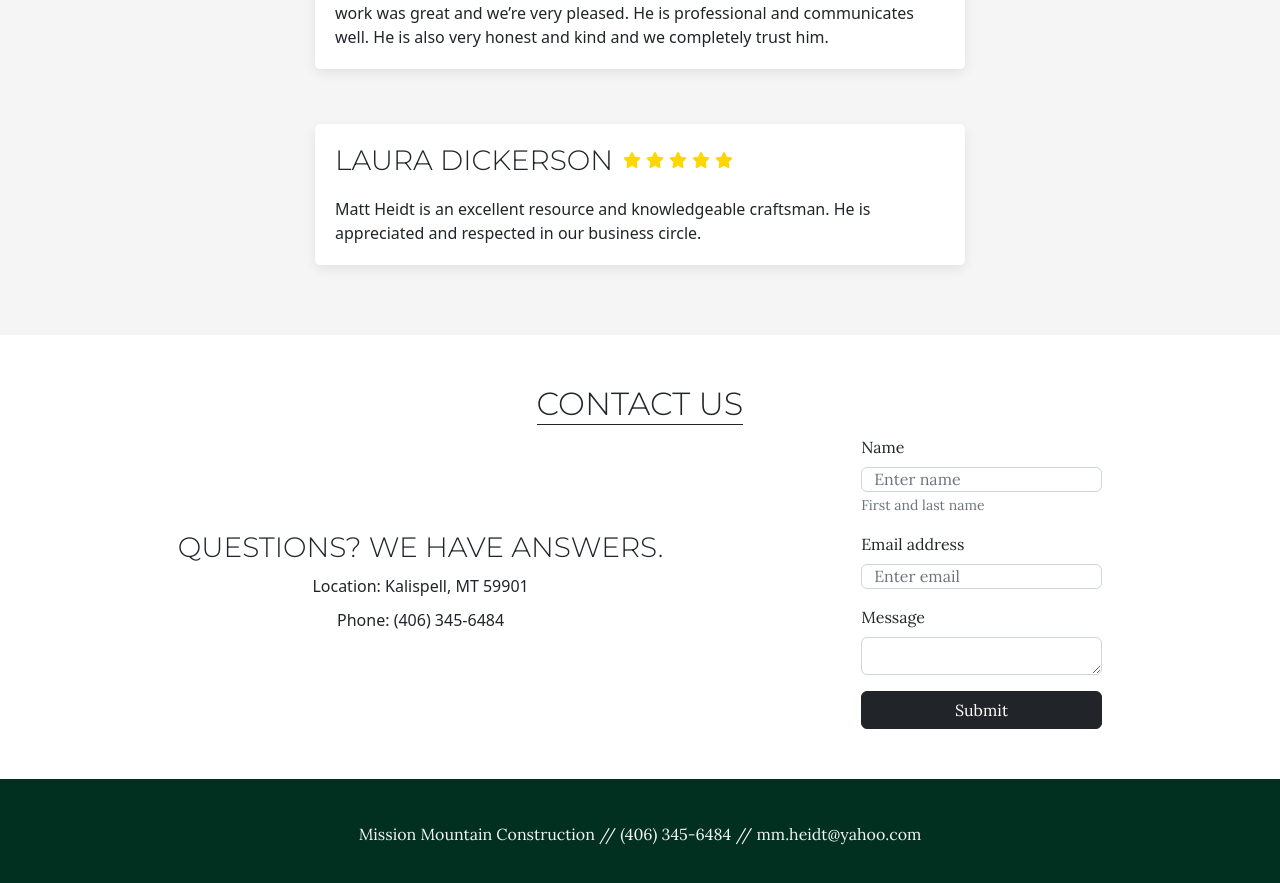
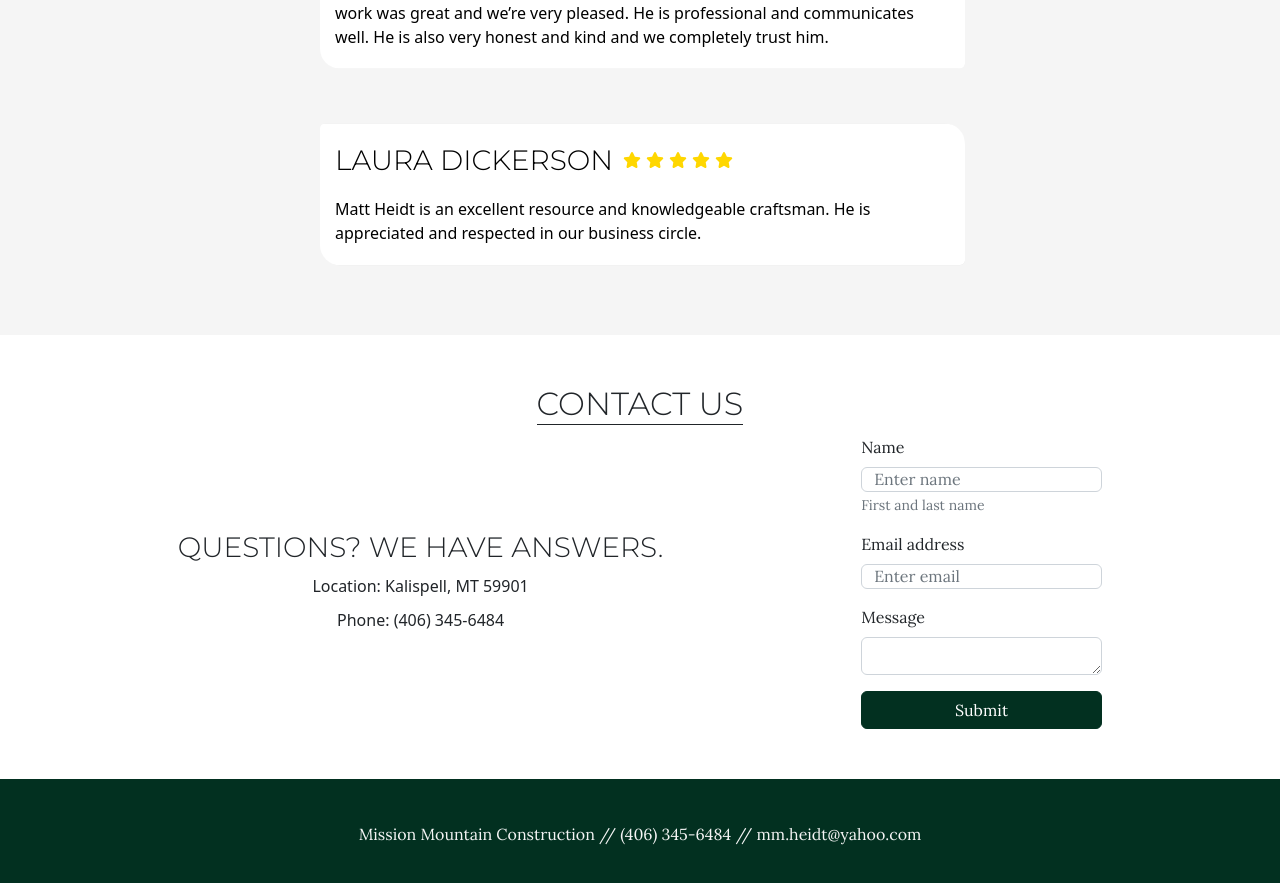
Before and after one commit to mdreesen/web-one-small-business, a Next.js app: page / in a window 1280 px wide. Shown: the part 1720-2603 px from the top of the page. Built offline with nearby package versions, Linux system fonts and the light colour scheme.

Commit message:
Adding prefers color scheme for system

```diff
--- a/components/Contact/index.js
+++ b/components/Contact/index.js
@@ -20,7 +20,7 @@ export default function Contact() {
                 <Form.Control type="email" placeholder="Enter email" />
             </Form.Group>
 
-            <Form.Group className="mb-3" controlId="exampleForm.ControlTextarea1">
+            <Form.Group className="mb-3" controlId="ControlTextarea1">
                 <Form.Label>Message</Form.Label>
                 <Form.Control as="textarea" rows={3} />
             </Form.Group>
--- a/styles/Card.module.css
+++ b/styles/Card.module.css
@@ -8,7 +8,7 @@
   height: max-content;
   border-radius: 5px;
 
-  /* clip-path: inset(0px 0px 20px 5px round 5px 50px); */
+  clip-path: inset(0px 0px 0px 5px round 5px 20px);
 }
 
 .card:hover {
@@ -22,6 +22,8 @@
   align-items: center;
   padding: 20px;
   max-width: 650px;
+  color: black;
+  /* background: whitesmoke; */
 }
 
 .container-name {
--- a/styles/Home.module.css
+++ b/styles/Home.module.css
@@ -5,8 +5,6 @@
   align-items: center;
   justify-content: space-around;
   row-gap: 10px;
-
-  background-color: white;
 }
 
 .sectionThree {
@@ -17,7 +15,7 @@
   justify-content: space-around;
   row-gap: 10px;
 
-  background: whitesmoke;
+  background-color: whitesmoke;
 }
 
 .sectionFour {
@@ -27,8 +25,6 @@
   align-items: center;
   justify-content: space-around;
   row-gap: 10px;
-
-  background-color: white;
 }
 
 .container {
--- a/styles/globals.css
+++ b/styles/globals.css
@@ -6,10 +6,10 @@
   --bs-light-rgb: none;
   --bs-navbar-toggler-border-color: none;
 
-  --bs-btn-bg: black;
-  --bs-btn-border-color: black;
-  --bs-btn-hover-bg: black;
-  --bs-btn-active-bg: black;
+  --bs-btn-bg: #023020;
+  --bs-btn-border-color: #023020;
+  --bs-btn-hover-bg: #023020;
+  --bs-btn-active-bg: #023020;
 }
 
 .navbar {
@@ -85,15 +85,27 @@ form {
   font-family: 'Lora', serif;
 }
 
-button, .btn-primary {
+/* button,
+.btn-primary {
   --bs-btn-bg: #023020;
   --bs-btn-border-color: black;
+} */
+
+/* .btn-dark {
+  --bs-btn-bg: #023020 !important;
+  --bs-btn-border-color: #023020 !important;
+  --bs-btn-hover-bg: #023020 !important;
+  --bs-btn-active-bg: #023020 !important;
+} */
+
+.btn {
+  background: #023020;
 }
 
-section {
+/* section {
   height: 100%;
   padding: 50px 0;
-}
+} */
 
 ul {
   list-style-type: none;
@@ -148,9 +160,60 @@ form {
   justify-content: space-evenly;
 }
 
+/* #formBasicName,
+#formBasicEmail,
+#ControlTextarea1 {
+  background: transparent;
+  border: none;
+  border-bottom-style: solid;
+  color: whitesmoke;
+  border-radius: 0px;
+} */
+
 @media (max-width: 900px) {
   section {
     height: 100%;
     padding: 50px 34px;
   }
 }
+
+@media (prefers-color-scheme: dark) {
+  section {
+    height: 100%;
+    padding: 50px 0;
+
+    background: linear-gradient(90deg, rgba(3, 11, 6, .977) 2%, #0f0e0e 49%);
+    color: whitesmoke;
+  }
+
+  #formBasicName,
+  #formBasicEmail,
+  #ControlTextarea1 {
+    background: transparent;
+    border: none;
+    border-bottom-style: solid;
+    color: whitesmoke;
+    border-radius: 0px;
+  }
+
+  .btn-dark {
+    --bs-btn-bg: #023020 !important;
+    --bs-btn-border-color: #023020 !important;
+    --bs-btn-hover-bg: #023020 !important;
+    --bs-btn-active-bg: #023020 !important;
+  }
+}
+
+@media (prefers-color-scheme: light) {
+  section {
+    height: 100%;
+    padding: 50px 0;
+  }
+
+  .btn-dark {
+    --bs-btn-bg: #023020 !important;
+    --bs-btn-border-color: #023020 !important;
+    --bs-btn-hover-bg: #023020 !important;
+    --bs-btn-active-bg: #023020 !important;
+  }
+}
```
